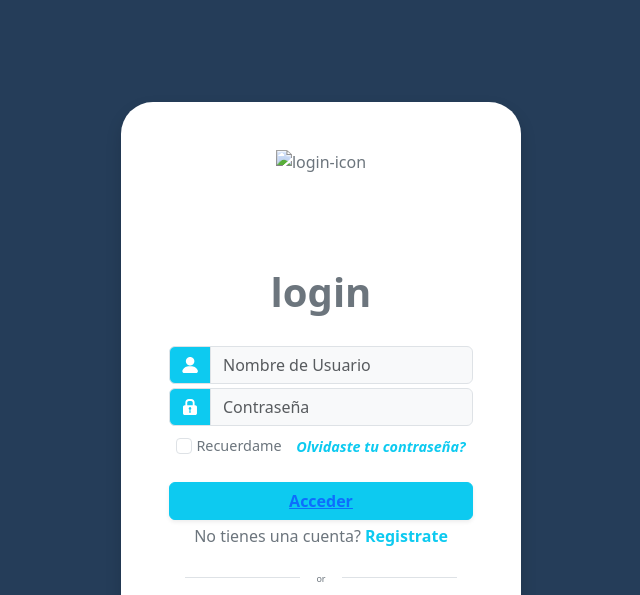
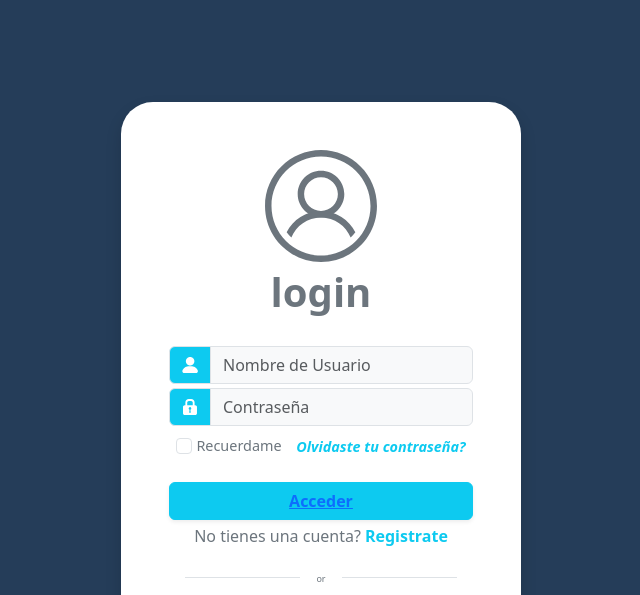
Before and after one commit to francosantillan12/El-Gol-tienda, a plain HTML site: page paginas/login.html in a window 1280 px wide. Shown: the top 595 px of the page, without its empty margins (319-959 px from the left). Drawn offline with nearby package versions, Linux system fonts and the light colour scheme; the site is published under a folder, as on GitHub Pages, so addresses that start at the root find nothing.

Commit message:
con imagenes de iconos

```diff
--- a/paginas/login.html
+++ b/paginas/login.html
@@ -13,7 +13,7 @@
 <body class="body-info d-flex justify-content-center align-items-center vh-100" >
     <div class="bg-white p-5 rounded-5 text-secondary shadow" style="width: 25rem;">
         <div class="d-flex justify-content-center">
-            <img src="/iconos/login-icon.svg" alt="login-icon" style="height: 7rem;">
+            <img src="../iconos/login-icon.svg" alt="login-icon" style="height: 7rem;">
         </div>
         <div class="text-center fs-1 fw-bold ">login</div>
         <div class="input-group mt-4">
```
